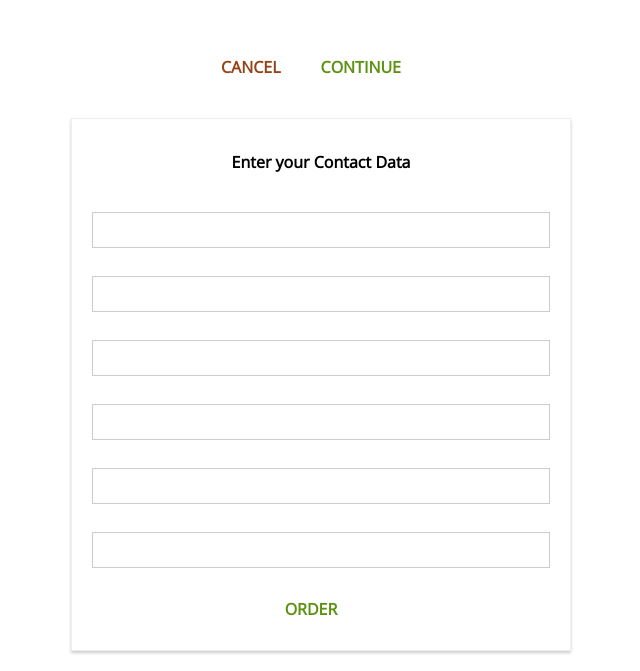
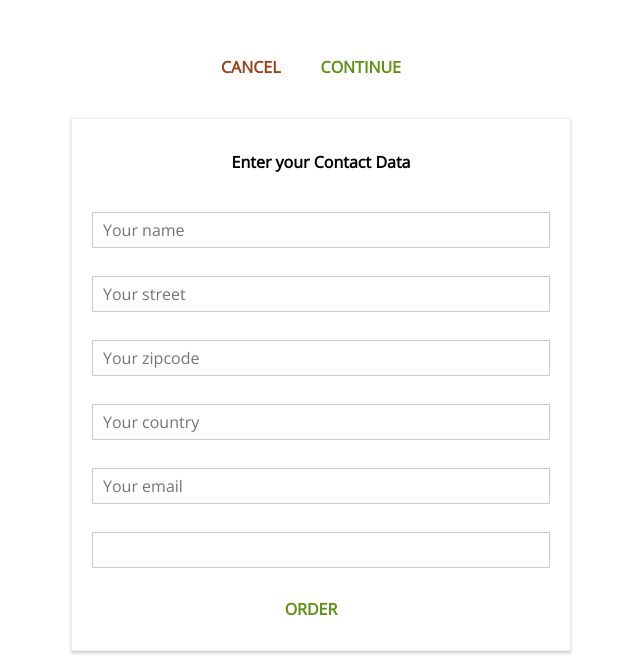
Before and after one commit to atsianis/BurgerApp, a React app: page /checkout/contact-data in a window 1280 px wide. Shown: the part 700-1371 px from the top of the page, without its empty margins (319-959 px from the left). Built offline with nearby package versions, Linux system fonts and the light colour scheme.

Commit message:
fix Input prop names

```diff
--- a/src/components/UI/Input/Input.js
+++ b/src/components/UI/Input/Input.js
@@ -5,15 +5,15 @@ const input = (props) => {
 
     let inputElement = null;
 
-    switch (props.inputtype) {
+    switch (props.elementType) {
         case('input'):
-            inputElement = <input className={classes.InputElement} {...props}/>
+            inputElement = <input className={classes.InputElement} {...props.elementConfig} value={props.value}/>
             break;
         case('textarea'):
-            inputElement=<textarea className={classes.InputElement} {...props}/>
+            inputElement=<textarea className={classes.InputElement} {...props.elementConfig} value={props.value}/>
             break;
         default:
-            inputElement = <input className={classes.InputElement} {...props}/>
+            inputElement = <input className={classes.InputElement} {...props.elementConfig} value={props.value}/>
     }
 
     return(
```
